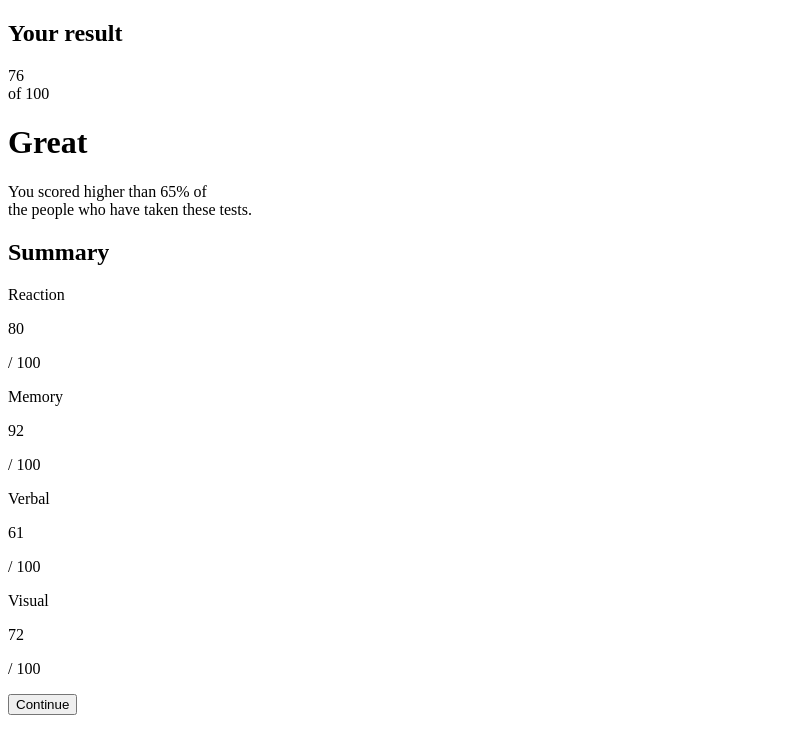
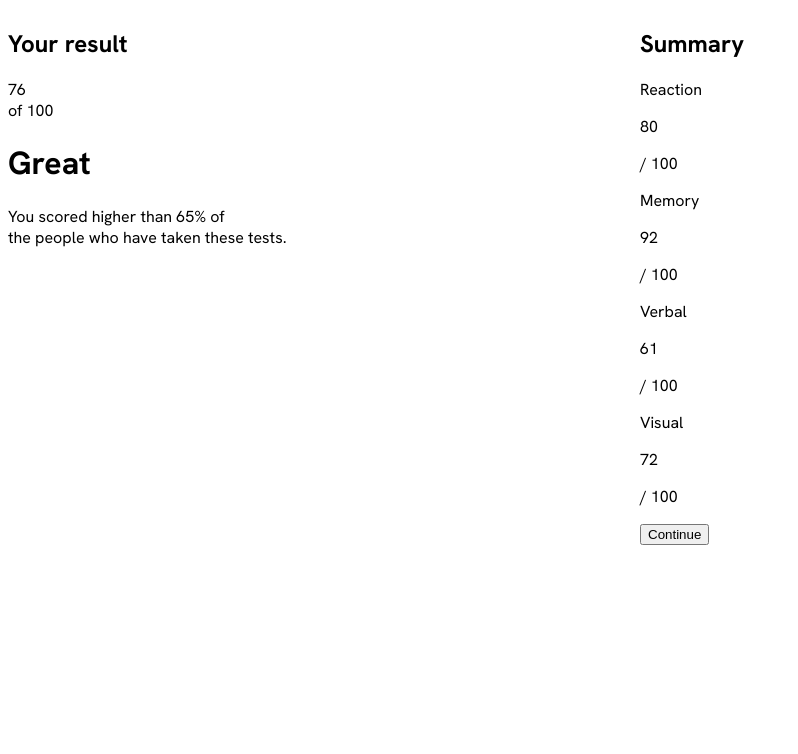
Before and after one commit to pxxro/Results-summary-component, a plain HTML site: page index.html in a window 1280 px wide. Shown: the whole page, without its empty margins (0-798 px from the left). Drawn offline with Linux system fonts and the light colour scheme.

Commit message:
Start of the CSS and HTML adjustments

```diff
--- a/index.html
+++ b/index.html
@@ -8,8 +8,9 @@
     <link rel="stylesheet" href="style.css">
 </head>
 <body>
-    <div class="cards">
+    <div class="row">
         <div class="lefcard">
+            <div class="card">
             <h2 class="result">Your result</h2>
             <div class="score">
                 <div class="bignum">76</div>
@@ -18,8 +19,10 @@
             <h1 class="great">Great</h1>
             <p>You scored higher than 65% of <br>
                 the people who have taken these tests.</p>
+            </div>
         </div>
         <div class="rightcard">
+            <div class="card">
             <h2 class="summary">Summary</h2>
             <div class="scores">
                 <div class="reaction">
@@ -56,6 +59,7 @@
                 </div>
             </div>
             <button class="continue">Continue</button>
+            </div>
         </div>
     </div>
 </body>
--- a/style.css
+++ b/style.css
@@ -0,0 +1,21 @@
+/*Organizing the entire site in boxes*/
+* {
+    box-sizing: border-box;
+}
+
+/*Font adjustment*/
+@font-face {
+    font-family: Hanken Grotesk;
+    src: url(assets/fonts/HankenGrotesk-VariableFont_wght.ttf);
+}
+
+/*Site adjustments*/
+body {
+    background-color: white;
+    font-family: Hanken Grotesk;
+}
+/*Cards division */
+.card {
+    float: left;
+    width: 50%;
+}
```
